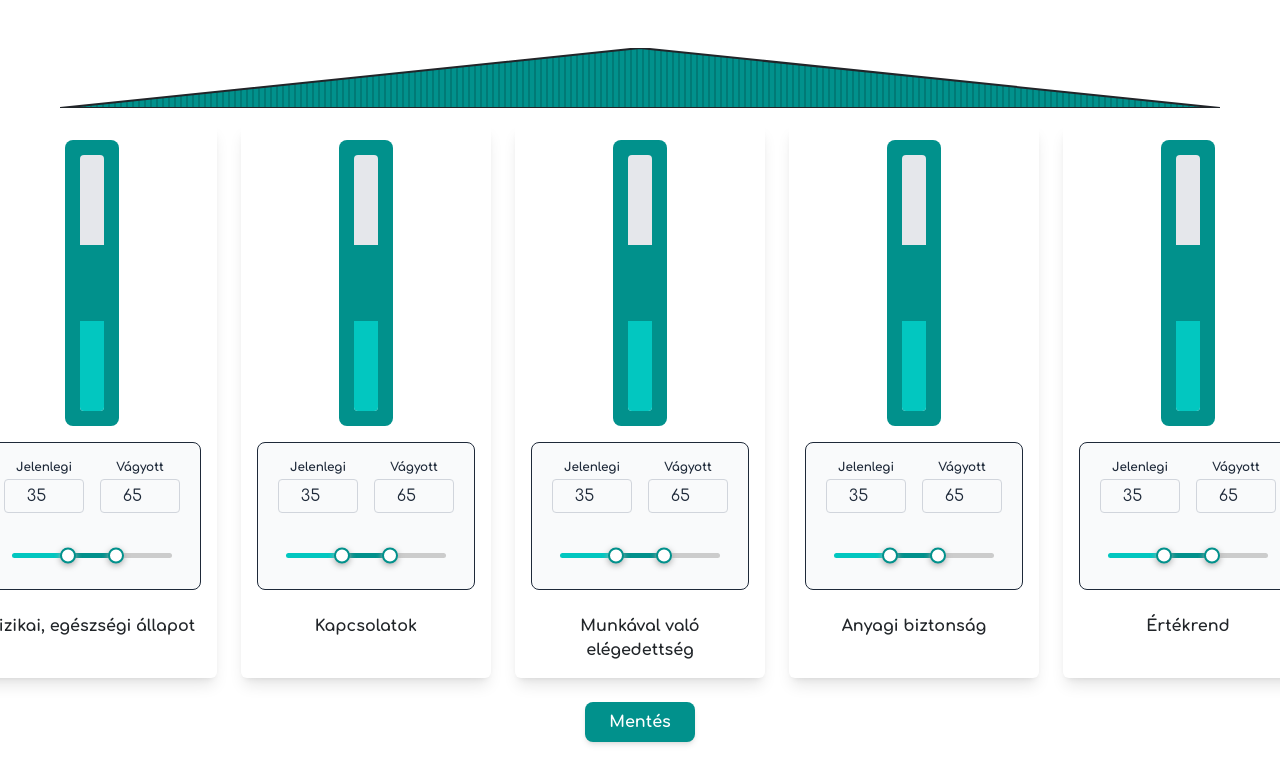
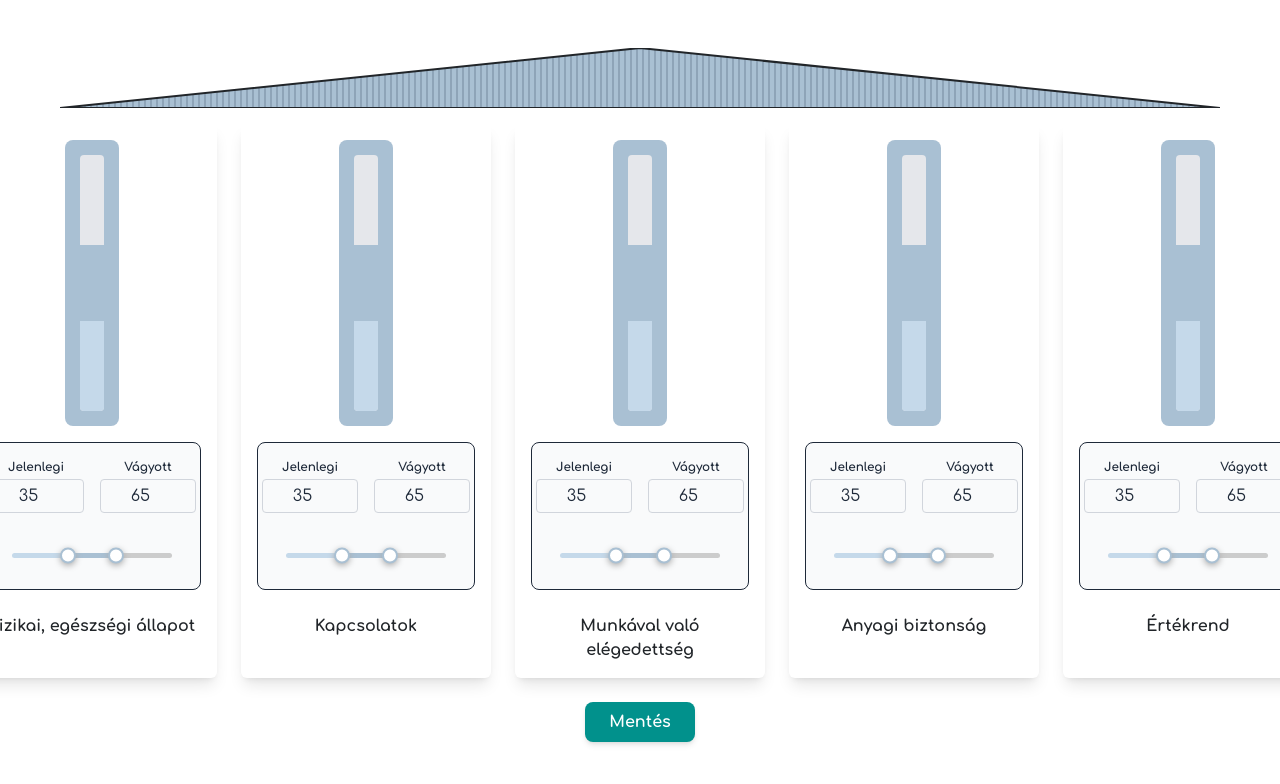
Before and after one commit to zoltankovacs100/eletem-5-pillere, a React (Vite) app: page / in a window 1280 px wide. Shown: the top 784 px of the page. Built offline with nearby package versions, Linux system fonts and the light colour scheme.

Commit message:
refactor: Adjust colors and layout based on feedback

```diff
--- a/src/App.jsx
+++ b/src/App.jsx
@@ -21,8 +21,8 @@ function App() {
             height="60"
             patternUnits="userSpaceOnUse"
           >
-            <rect width="2" height="60" fill="#017a76" />
-            <rect x="2" width="4" height="60" fill="#01918C" />
+            <rect width="2" height="60" fill="#8Ea4b8" />
+            <rect x="2" width="4" height="60" fill="#A9C0D3" />
           </pattern>
         </defs>
 
--- a/src/components/Scale.jsx
+++ b/src/components/Scale.jsx
@@ -7,14 +7,14 @@ const Scale = ({ scaleName }) => {
   const MIN = 0;
   const MAX = 100;
 
-  const accentColor = '#01918C';
-  const lightAccentColor = '#02c7c0';
+  const accentColor = '#A9C0D3'; // New blue color
+  const lightAccentColor = '#C5D9Ea'; // Lighter shade of the new blue
   const trackBackgroundColor = '#ccc';
 
   return (
     <div className="w-[250px] flex-shrink-0 flex flex-col items-center gap-4 bg-white p-4 rounded-md shadow-lg">
 
-      {/* Pillar visualization with green border/container */}
+      {/* Pillar visualization with new blue border/container */}
       <div
         className="rounded-lg"
         style={{
@@ -60,7 +60,7 @@ const Scale = ({ scaleName }) => {
                   values[1],
                 ])
               }
-              className="w-20 border-gray-300 border rounded px-2 py-1 text-center text-gray-800"
+              className="w-24 border-gray-300 border rounded px-2 py-1 text-center text-gray-800"
             />
           </div>
 
@@ -77,7 +77,7 @@ const Scale = ({ scaleName }) => {
                   Math.max(Number(e.target.value), values[0]),
                 ])
               }
-              className="w-20 border-gray-300 border rounded px-2 py-1 text-center text-gray-800"
+              className="w-24 border-gray-300 border rounded px-2 py-1 text-center text-gray-800"
             />
           </div>
         </div>
```
